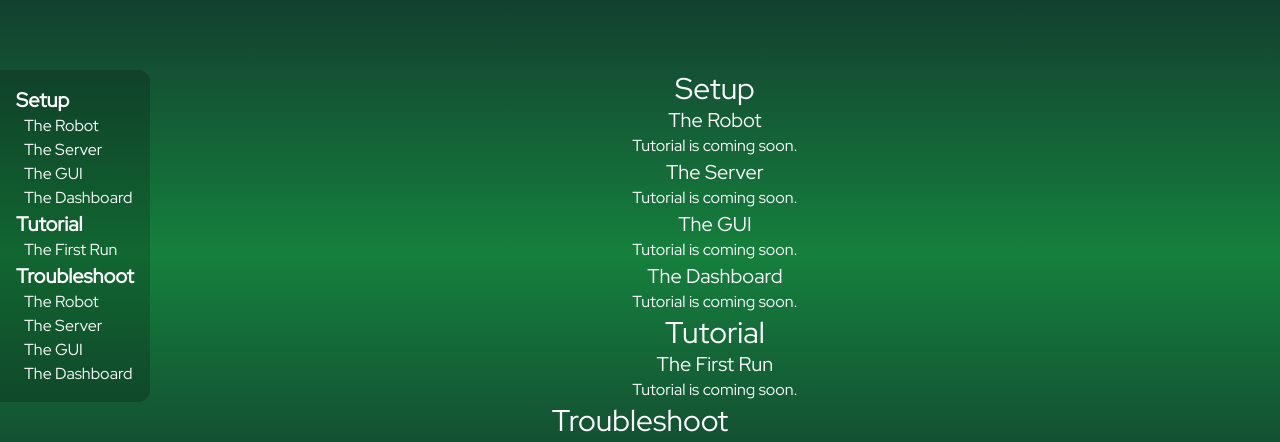
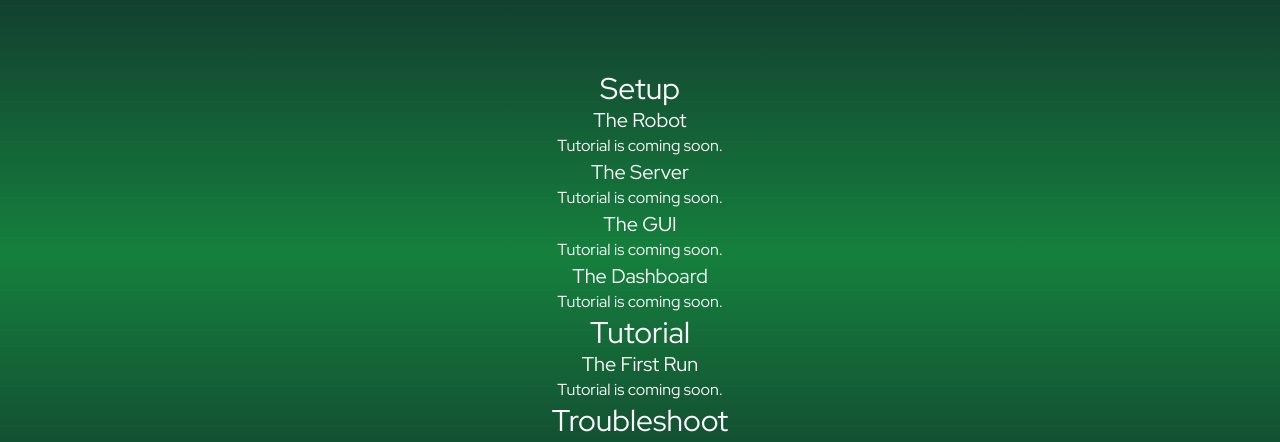
Before and after one commit to wallo-project/dashboard, a React (Create React App) app: page /docs in a window 1280 px wide. Shown: the part 158-600 px from the top of the page. Built offline with nearby package versions, Linux system fonts and the light colour scheme.

Commit message:
add about page

```diff
--- a/src/components/docs/Aside.tsx
+++ /dev/null
@@ -1,84 +0,0 @@
-import { Link } from "react-router-dom";
-
-export default function Aside() {
-  const asideTitleClass: string = "text-xl font-semibold";
-  const asideContentClass: string = "pl-2";
-
-  return (
-    <>
-      <aside className="p-4 bg-blur rounded-r-xl bg-black/20 h-full float-left">
-        <ul>
-          <li>
-            <Link to="#setup" className={asideTitleClass}>
-              Setup
-            </Link>
-            <ul>
-              <li>
-                <Link to="#setup-robot" className={asideContentClass}>
-                  The Robot
-                </Link>
-              </li>
-              <li>
-                <Link to="#setup-server" className={asideContentClass}>
-                  The Server
-                </Link>
-              </li>
-              <li>
-                <Link to="#setup-gui" className={asideContentClass}>
-                  The GUI
-                </Link>
-              </li>
-              <li>
-                <Link to="#setup-dashboard" className={asideContentClass}>
-                  The Dashboard
-                </Link>
-              </li>
-            </ul>
-          </li>
-          <li>
-            <Link to="#tutorial" className={asideTitleClass}>
-              Tutorial
-            </Link>
-            <ul>
-              <li>
-                <Link to="#first-run" className={asideContentClass}>
-                  The First Run
-                </Link>
-              </li>
-            </ul>
-          </li>
-          <li>
-            <Link to="#troubleshoot" className={asideTitleClass}>
-              Troubleshoot
-            </Link>
-            <ul>
-              <li>
-                <Link to="#troubleshoot-robot" className={asideContentClass}>
-                  The Robot
-                </Link>
-              </li>
-              <li>
-                <Link to="#troubleshoot-server" className={asideContentClass}>
-                  The Server
-                </Link>
-              </li>
-              <li>
-                <Link to="#troubleshoot-gui" className={asideContentClass}>
-                  The GUI
-                </Link>
-              </li>
-              <li>
-                <Link
-                  to="#troubleshoot-dashboard"
-                  className={asideContentClass}
-                >
-                  The Dashboard
-                </Link>
-              </li>
-            </ul>
-          </li>
-        </ul>
-      </aside>
-    </>
-  );
-}
--- a/src/routes/About.tsx
+++ b/src/routes/About.tsx
@@ -1,12 +1,53 @@
 import Header from "../components/header/Header";
 import Footer from "../components/footer/Footer";
+import { Link } from "react-router-dom";
 
-function Home() {
+/**
+ * Function that returns the documentation page.
+ *
+ * @returns an object of type JSX.Element.
+ */
+function About() {
   return (
     <>
-      <div className="min-h-screen pb-5 bg-gradient-to-b from-gray-100 dark:from-gray-900 via-orange-200 dark:via-orange-700 to-gray-100 dark:to-gray-900">
+      <div className="min-h-screen text-black dark:text-white pb-5 bg-gradient-to-b from-gray-100 dark:from-gray-900 via-orange-200 dark:via-orange-700 to-gray-100 dark:to-gray-900">
         <Header title="About" />
-        <main>
+        <main className="m-5">
+          <section>
+            <h2 className="text-2xl text-center font-bold">WALL-O Project Presentation</h2>
+            <figure className="mx-auto object-center">
+              <img src="https://wall-o.benjaminpmd.fr/img/wallo.png" alt="wall-o" className="mx-auto object-center" />
+              <figcaption className="text-center">WALL-O Robot</figcaption>
+            </figure>
+            <article className="p-2 my-3 mx-auto rounded-xl bg-black/20 max-w-3xl">
+              <h3 className="text-center text-xl font-bold m-3">The team</h3>
+              <p>This project is made by four students :</p>
+              <ul className="list-disc ml-5">
+                <li><a className="underline" href="https://github.com/MicheloXy">Maxime A</a></li>
+                <li><a className="underline" href="https://github.com/Skodaa">Alex V</a></li>
+                <li><a className="underline" href="https://github.com/FalTeaK">Matthieu V</a></li>
+                <li><a className="underline" href="https://github.com/benjaminpmd">Benjamin P</a></li>
+              </ul>
+            </article>
+            <article className="p-2 my-3 mx-auto rounded-xl bg-black/20 max-w-3xl">
+              <h3 className="text-center text-xl font-bold m-3">What is this project</h3>
+                <p>WALL-O is a small robot able to track lines and avoid obstacles. The robot can be controlled via this web application. In order to use the robot, a server is needed, it will act as a bridge between the robot connection and the web application. The connection between the robot and the server uses a Bluetooth connection.</p>
+            </article>
+            <article className="p-2 my-3 mx-auto rounded-xl bg-black/20 max-w-3xl">
+              <h3 className="text-center text-xl font-bold m-3">How to setup the robot?</h3>
+                <p>The configuration of WALL-O is very simple. A complete guide is available on <Link className="underline" to={"/docs"}>this page</Link>. You can also find a configuration tutorial on each dedicated repository of the project.</p>
+            </article>
+            <article className="p-2 my-3 mx-auto rounded-xl bg-black/20 max-w-3xl">
+              <h3 className="text-center text-xl font-bold m-3">Organization</h3>
+                <p>The project is divided in three parts. each one have a dedicated repository:</p>
+                <ul className="list-disc ml-5">
+                  <li>The script executed by the robot. The code is available <a className="underline" href="https://github.com/wallo-project/robot">here</a>.</li>
+                  <li>The server that collect informations from the robot and serve them to the REST API. The code is available <a className="underline" href="https://github.com/wallo-project/server">here</a>.</li>
+                  <li>This dashboard that allow the control of the robot and visualization of its parameters in real time. The code is available <a className="underline" href="https://github.com/wallo-project/dashboard">here</a>.</li>
+                </ul>
+                <p>You can find more informations about each part in their own repository as well as a tutorial on how to configure them.</p>
+            </article>
+          </section>
         </main>
       </div>
       <Footer />
@@ -14,4 +55,4 @@ function Home() {
   );
 }
 
-export default Home;
+export default About;
--- a/src/routes/Docs.tsx
+++ b/src/routes/Docs.tsx
@@ -3,7 +3,6 @@ import Footer from "../components/footer/Footer";
 import Setup from "../components/docs/Setup";
 import Tutorial from "../components/docs/Tutorial";
 import Troubleshoot from "../components/docs/Troubleshoot";
-import Aside from "../components/docs/Aside";
 
 export default function Docs() {
   return (
@@ -11,7 +10,6 @@ export default function Docs() {
       <div className="min-h-screen text-black dark:text-white pb-5 bg-gradient-to-b from-gray-100 dark:from-gray-900 via-green-200 dark:via-green-700 to-gray-100 dark:to-gray-900">
         <Header title="Documentation" />
         <main>
-          <Aside />
           <Setup />
           <Tutorial />
           <Troubleshoot />
```
